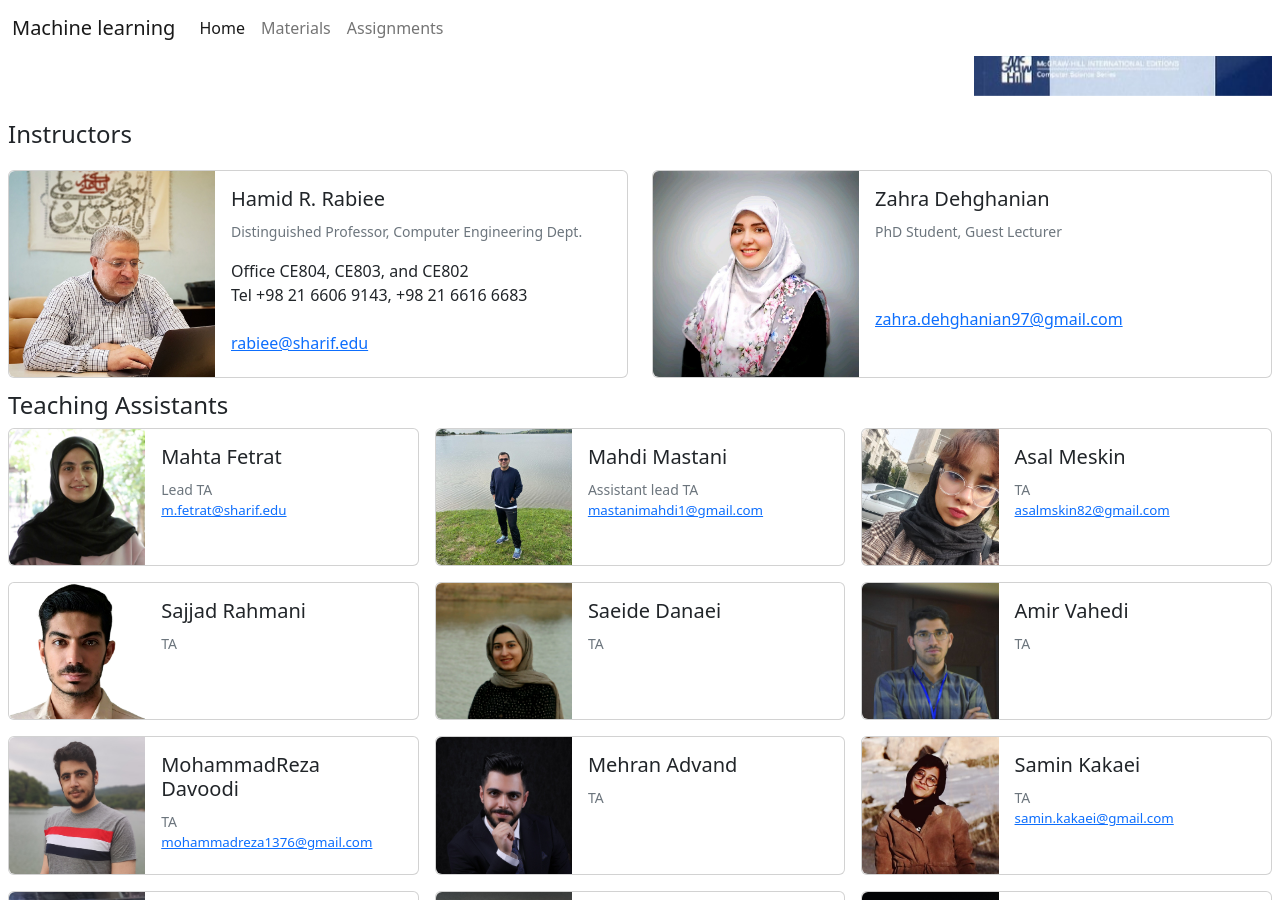
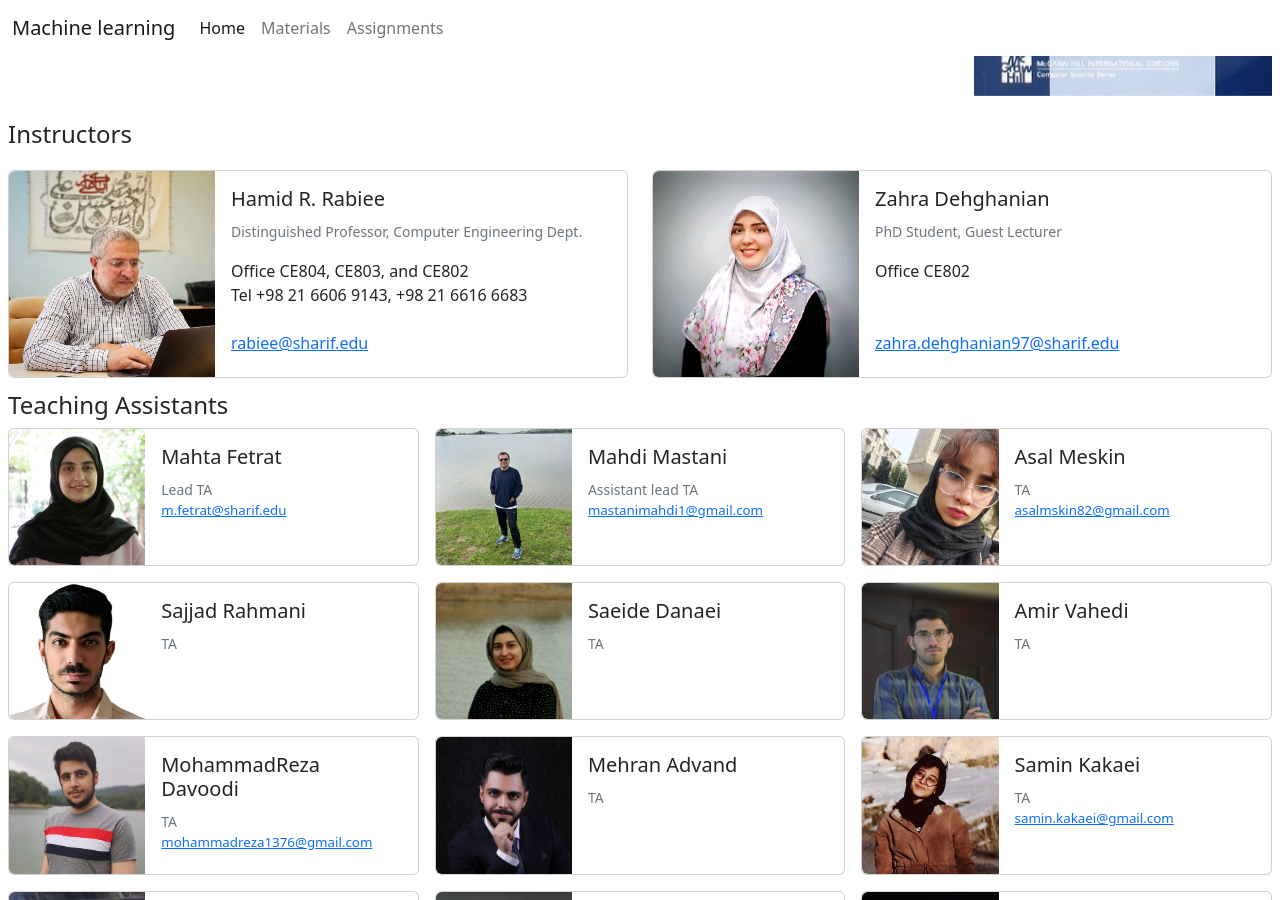
Before and after one commit to ml-sut/ml-sut.github.io, a Jekyll site: the page built from index.html, in a window 1280 px wide and 900 px high, scrolled down 419 px. Built offline with Jekyll 4.4.1, drawn with Linux system fonts in a browser that asks for light colours.

Commit message:
Update instructors.yml

```diff
--- a/_data/instructors.yml
+++ b/_data/instructors.yml
@@ -7,7 +7,7 @@
     Tel +98 21 6606 9143, +98 21 6616 6683
 - name: Zahra Dehghanian
   subtitle: PhD Student, Guest Lecturer
-  email: zahra.dehghanian97@gmail.com
+  email: zahra.dehghanian97@sharif.edu
   img: assets/images/instructors/dehghanian.jpg
-#  detail: >
-#    Office CE803 and CE802 <br>
+  detail: >
+    Office CE802 <br>
```
